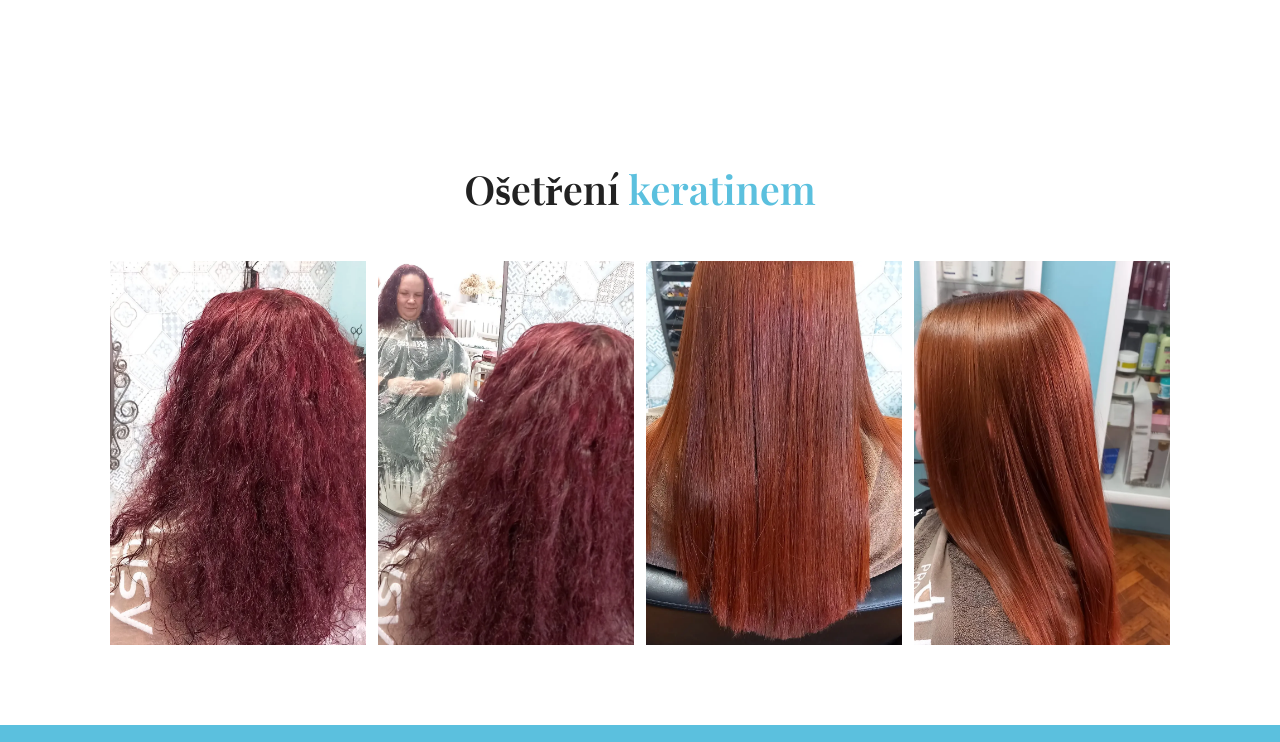
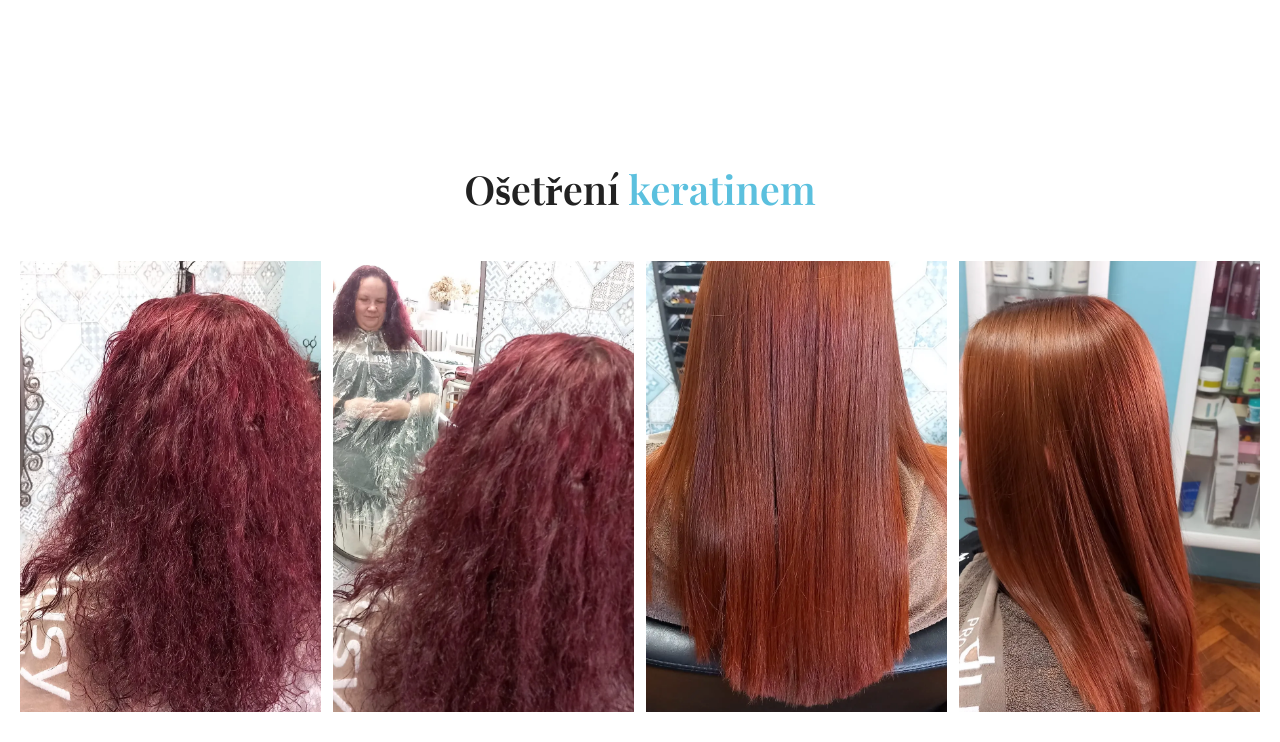
Before and after one commit to ZajaIT/Kade-nictv-Mirka, a plain HTML site: page index.html in a window 1280 px wide. Shown: the part 6218-6960 px from the top of the page. Drawn offline with nearby package versions, Linux system fonts and the light colour scheme.

Commit message:
Update index.html

```diff
--- a/index.html
+++ b/index.html
@@ -374,7 +374,8 @@ header p {
 
     /* Plážová ondulace */
 
-#beach-perm {
+#beach-perm,
+#keratin-gallery {
   max-width: 1400px;
   padding: 80px 20px;
 }
```
